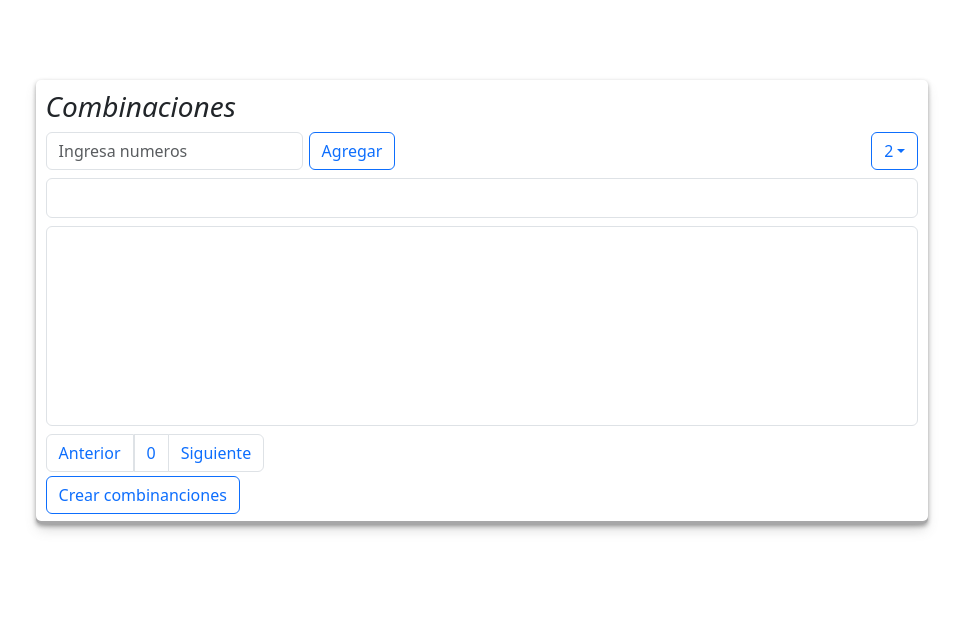
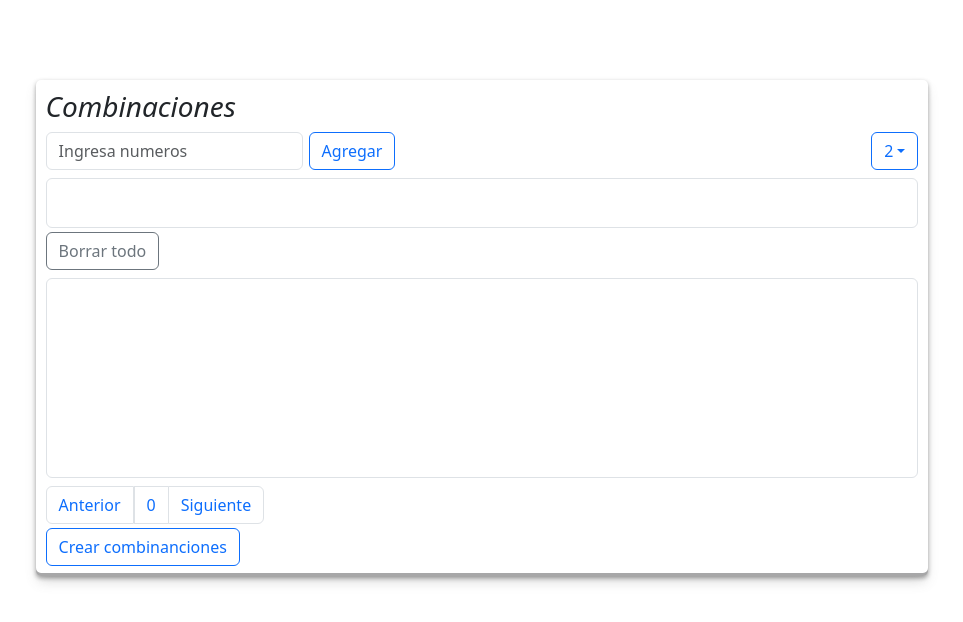
Before and after one commit to DarlingDelaRosa16/combination_app, a React (Create React App) app: page / in a window 1280 px wide. Shown: the top 622 px of the page, without its empty margins (158-1121 px from the left). Built offline with nearby package versions, Linux system fonts and the light colour scheme.

Commit message:
New botton(Remove items numbers), Remove scroll

```diff
--- a/src/App.css
+++ b/src/App.css
@@ -13,13 +13,14 @@
 
 .content_box {
     display: flex;
-    min-height: 40px;
-    padding: 5px 5px 5px 0px;
     flex-wrap: wrap;
+    min-height: 50px;
+    padding-top: 5px;
 }
 
 .btn_content_box{
     margin: 0px 0px 5px 5px;
+    width: 40px;
     height: 40px;
 }
 
@@ -68,20 +69,6 @@
         box-shadow: none;
     }
 
-    .content_box {
-        height: 9vh;
-        overflow: scroll;
-    }
-
-    .content_box::-webkit-scrollbar {
-        width: 3px;
-    }
-
-    .content_box::-webkit-scrollbar-thumb {
-        background-color: darkgrey;
-        border-radius: 10px;
-    }
-
     .result_box {
         height: 65vh;
     }
--- a/src/Hooks/useCombination.js
+++ b/src/Hooks/useCombination.js
@@ -28,6 +28,7 @@ export const useCombination = () => {
                 } else {
                     result.push(newResult.sort().join("-"));
                     const noPermutationArr = Array.from(new Set(result.map(JSON.stringify)), JSON.parse)
+                    noPermutationArr.sort(()=> Math.random() - 0.5)
                     setCombination(noPermutationArr)
                 }
             }
--- a/src/components/ContentBox.jsx
+++ b/src/components/ContentBox.jsx
@@ -3,25 +3,34 @@ import { NumberContext } from '../context/NumberContext'
 
 export const ContentBox = () => {
 
-    const {numbers, setNumbers} = useContext(NumberContext)
+    const { numbers, setNumbers } = useContext(NumberContext)
 
-    const removeNumber = (item)=>  {
-        setNumbers(numbers.filter(num=> num !== item))
+    const removeNumber = (item) => {
+        setNumbers(numbers.filter(num => num !== item))
     }
 
     return (
+        <>
             <div className='col-12 border content_box mt-2 rounded'>
                 {
                     numbers.map(item => (
                         <button
                             className='btn btn-secondary btn_content_box'
                             key={item}
-                        onClick={()=>removeNumber(item)}
+                            onClick={() => removeNumber(item)}
                         >
                             {item}
                         </button>
                     ))
                 }
+
             </div>
+            <button
+                className='btn btn-outline-secondary mt-1'
+                onClick={()=> setNumbers([])}
+            >
+                Borrar todo
+            </button>
+        </>
     )
 }
--- a/src/components/ResultBox.jsx
+++ b/src/components/ResultBox.jsx
@@ -2,7 +2,7 @@ import { usePagination } from "../Hooks/usePagination"
 
 export const ResultBox = () => {
 
-    const {items, nextHandlePage, prevHandlePage, currentPage, createCombinations, itemsPerPage} = usePagination()
+    const {items, nextHandlePage, prevHandlePage, currentPage, createCombinations} = usePagination()
 
     return (
         <>
@@ -10,7 +10,7 @@ export const ResultBox = () => {
                 <ul className="listOfItems">
                    {
                         items.map((item, index) => (
-                            <li key={index}>{ item }</li>
+                            <li key={index} >{ item }</li>
                         ))
                    }
                 </ul>
```
Lines whose indentation alone changed are shown as unchanged.
